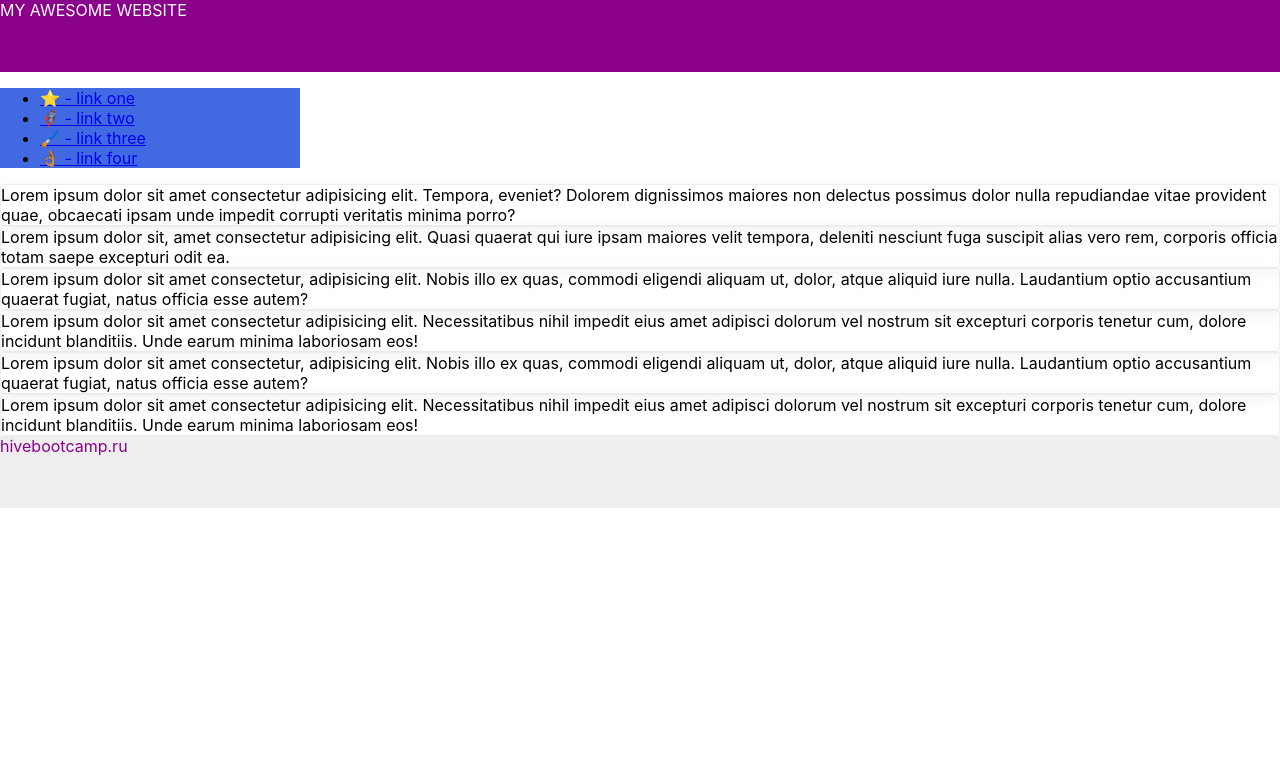
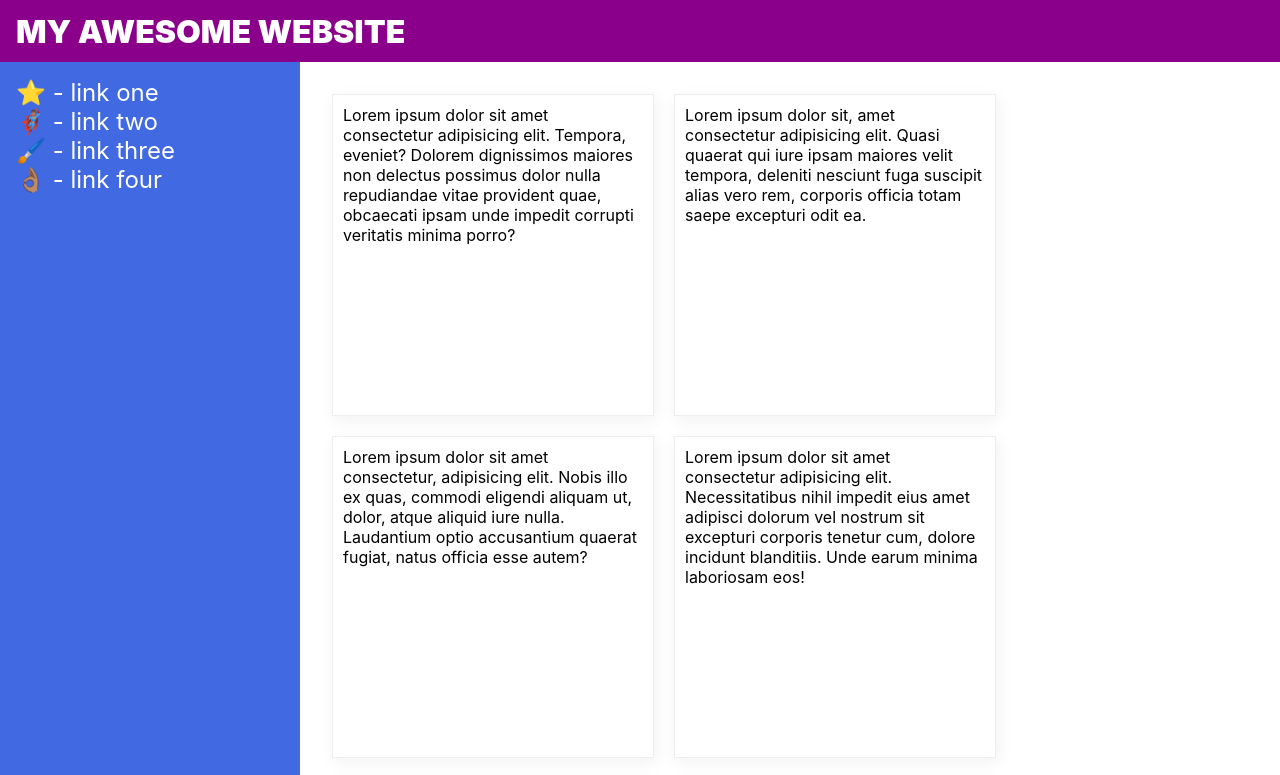
Before and after one commit to vagaeva/Flex-tasks, a plain HTML site: page flex-tasks/06-flex-layout-2/index.html in a window 1280 px wide. Shown: the top 775 px of the page. Drawn offline with Linux system fonts and the light colour scheme.

Commit message:
last commit

```diff
--- a/flex-tasks/02-flex-header/style.css
+++ b/flex-tasks/02-flex-header/style.css
@@ -14,9 +14,6 @@
   background: white;
   padding: 4px 32px;
   margin: 10px;
-  display: flex;
-  justify-content: center;
-  align-items: center;
 }
 
 ul {
@@ -34,5 +31,4 @@ a {
   margin: 8px;
   /* this removes the line under the links */
   text-decoration: none;
-  display: flex;
 }
--- a/flex-tasks/05-flex-modal/style.css
+++ b/flex-tasks/05-flex-modal/style.css
@@ -20,6 +20,10 @@ body {
   width: 480px;
   border-radius: 10px;
   box-shadow: 2px 4px 16px rgba(0,0,0,.2);
+  display: flex;
+  flex-direction: row;
+  flex-wrap: wrap;
+  padding: 10px;
 }
 
 .icon {
@@ -33,6 +37,7 @@ body {
   display: flex;
   align-items: center;
   justify-content: center;
+
 }
 
 .close-button {
@@ -67,3 +72,24 @@ button.cancel {
   border: 1px solid #ddd;
   color: royalblue;
 }
+.header {
+  font-weight: 900;
+  font-size: 20px;
+}
+.one {
+  display: flex;
+  align-items: center;
+  justify-content: space-between;
+  width: 500px;
+}
+.two {
+  display: flex;
+  align-items: center;
+  gap: 15px;
+}
+.three {
+  display: flex;
+  flex-direction: column;
+  gap: 15px;
+  margin: 0 10px 0 55px;
+}
--- a/flex-tasks/06-flex-layout-2/index.html
+++ b/flex-tasks/06-flex-layout-2/index.html
@@ -11,7 +11,7 @@
       <div class="header">
         MY AWESOME WEBSITE
       </div>
-
+      <div class="main">
         <div class="sidebar">
           <ul>
             <li><a href="#">⭐ - link one</a></li>
@@ -20,14 +20,15 @@
             <li><a href="#">👌🏽 - link four</a></li>
           </ul>
         </div>
-
+        <div class="cards">
           <div class="card">Lorem ipsum dolor sit amet consectetur adipisicing elit. Tempora, eveniet? Dolorem dignissimos maiores non delectus possimus dolor nulla repudiandae vitae provident quae, obcaecati ipsam unde impedit corrupti veritatis minima porro?</div>
           <div class="card">Lorem ipsum dolor sit, amet consectetur adipisicing elit. Quasi quaerat qui iure ipsam maiores velit tempora, deleniti nesciunt fuga suscipit alias vero rem, corporis officia totam saepe excepturi odit ea.</div>
           <div class="card">Lorem ipsum dolor sit amet consectetur, adipisicing elit. Nobis illo ex quas, commodi eligendi aliquam ut, dolor, atque aliquid iure nulla. Laudantium optio accusantium quaerat fugiat, natus officia esse autem?</div>
           <div class="card">Lorem ipsum dolor sit amet consectetur adipisicing elit. Necessitatibus nihil impedit eius amet adipisci dolorum vel nostrum sit excepturi corporis tenetur cum, dolore incidunt blanditiis. Unde earum minima laboriosam eos!</div>
           <div class="card">Lorem ipsum dolor sit amet consectetur, adipisicing elit. Nobis illo ex quas, commodi eligendi aliquam ut, dolor, atque aliquid iure nulla. Laudantium optio accusantium quaerat fugiat, natus officia esse autem?</div>
           <div class="card">Lorem ipsum dolor sit amet consectetur adipisicing elit. Necessitatibus nihil impedit eius amet adipisci dolorum vel nostrum sit excepturi corporis tenetur cum, dolore incidunt blanditiis. Unde earum minima laboriosam eos!</div>
-
+        </div>
+      </div>
       <div class="footer">
         hivebootcamp.ru
       </div>
--- a/flex-tasks/06-flex-layout-2/style.css
+++ b/flex-tasks/06-flex-layout-2/style.css
@@ -5,25 +5,63 @@ body {
 }
 
 .header {
-  height: 72px;
+  height: 30px;
   background: darkmagenta;
   color: white;
+  font-size: 32px;
+  font-weight: 900;
+  display: flex;
+  align-items: center;
+  padding: 16px;
 }
 
 .footer {
-  height: 72px;
+  height: 30px;
   background: #eee;
   color: darkmagenta;
+  display: flex;
+  justify-content: center;
+  align-items: center;
 }
 
 .sidebar {
   width: 300px;
   background: royalblue;
   box-sizing: border-box;
+  display: flex;
+  flex-shrink: 0;
+  padding: 16px;
 }
 
 .card {
   border: 1px solid #eee;
   box-shadow: 2px 4px 16px rgba(0,0,0,.06);
-  border-radius: 4px;
+  width: 300px;
+  height: 300px;
+  padding: 10px;
 }
+
+.cards {
+  display: flex;
+  flex-direction: row;
+  flex-wrap: wrap;
+  gap: 20px;
+  padding: 32px;
+}
+
+ul {
+  font-size: 24px;
+  list-style-type: none;
+  margin: 0;
+  padding: 0;
+}
+
+.main {
+  display: flex;
+  flex-direction: row;
+}
+
+a {
+  color: white;
+  text-decoration: none;
+}
```
Also changed, not shown: flex-tasks/04-flex-information/index.html (+10 -5 lines), flex-tasks/04-flex-information/style.css (+20 -3 lines), flex-tasks/05-flex-modal/index.html (+8 -0 lines). Lines whose indentation alone changed are shown as unchanged.
